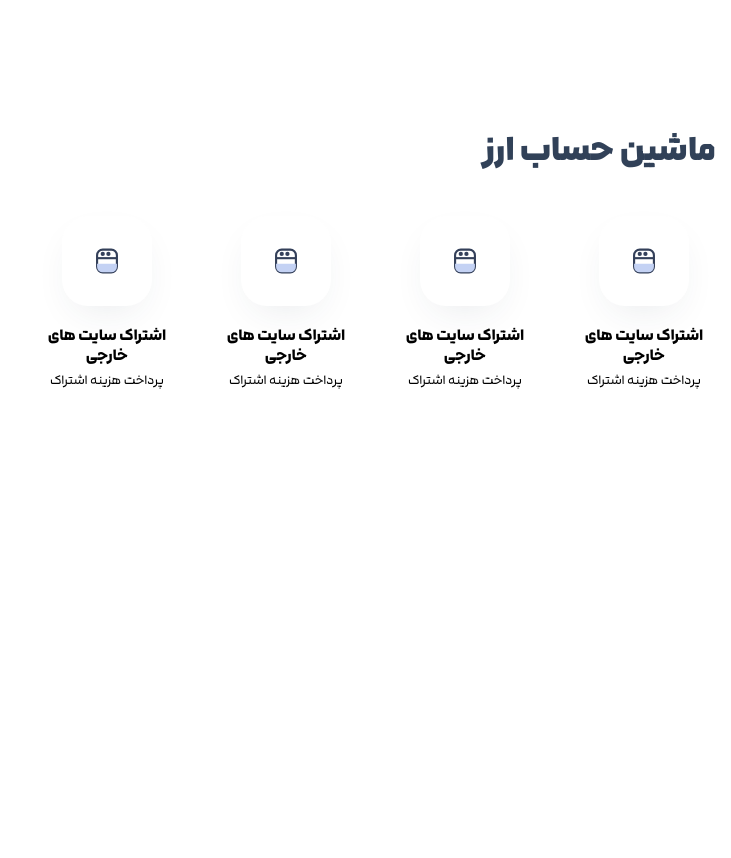
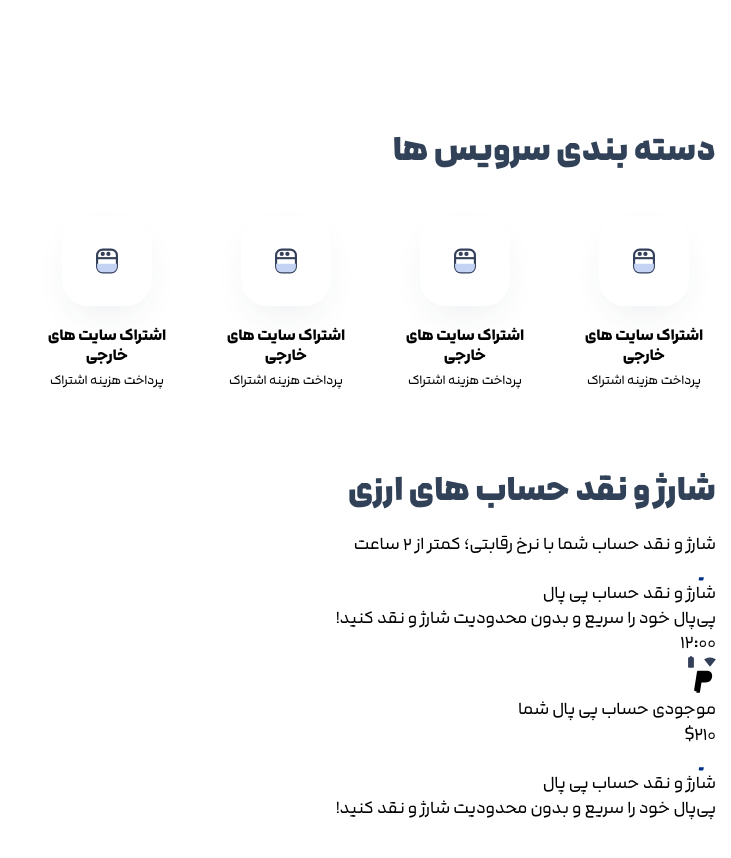
Before and after one commit to hossein1075/CryptoHub, a Next.js app: page / in a window 1280 px wide. Shown: the part 1280-2138 px from the top of the page, without its empty margins (549-1280 px from the left). Before the commit the page ends 1692 px from the top, so only its background shows below. Built offline with nearby package versions, Linux system fonts and the light colour scheme.

Commit message:
add html section fourth pages home

```diff
--- a/src/components/main/mainHome/MainHome.tsx
+++ b/src/components/main/mainHome/MainHome.tsx
@@ -1,4 +1,5 @@
 import Calculator from '@/components/template/home/Calculator/Calculator'
+import ChargeCrypto from '@/components/template/home/ChargeCrypto/ChargeCrypto'
 import Introduce from '@/components/template/home/introduce/Introduce'
 import ListService from '@/components/template/home/ListService/ListService'
 import React from 'react'
@@ -9,6 +10,7 @@ function MainHome() {
       <Introduce/>
       <Calculator/>
       <ListService/>
+      <ChargeCrypto/>
     </main>
   )
 }
--- a/src/components/modules/NavBarCryptoPriceBox/NavBarCryptoPriceBox.tsx
+++ b/src/components/modules/NavBarCryptoPriceBox/NavBarCryptoPriceBox.tsx
@@ -20,7 +20,7 @@ function NavBarCryptoPriceBox() {
 
 export default NavBarCryptoPriceBox
 
-// downsize
+// downsize / loss
 
 {/* <div className='flex items-center gap-2 px-3 rounded-lg hover:bg-cryptoPrice cursor-pointer transition-all duration-300 ease-linear'>
         <span className='size-1.5 rounded-full bg-red-400'></span>
--- a/src/components/modules/navBar/NavBarCryptoPrice.tsx
+++ b/src/components/modules/navBar/NavBarCryptoPrice.tsx
@@ -6,7 +6,6 @@ function NavBarCryptoPrice() {
     <>
       <div className="fixed top-0 left-0 right-0 font-lahze bg-white h-14 shadow-[0_2px_10px_-4px_rgba(0,0,0,0.05)] z-40 flexCenter border-b-2 border-slate-100">
         <div className='flex items-center gap-8 px-4'>
-
           <NavBarCryptoPriceBox />
           <NavBarCryptoPriceBox />
           <NavBarCryptoPriceBox />
--- /dev/null
+++ b/src/components/template/home/ChargeCrypto/ChargeCrypto.tsx
@@ -0,0 +1,80 @@
+import React from 'react'
+
+function ChargeCrypto() {
+    return (
+        <section className='mt-15 mb-80 font-lahze'>
+            <div className="container">
+                <h2 className='mb-6 text-lg md:text-xl lg:text-3xl font-extrabold text-slate-700'>شارژ و نقد حساب های ارزی</h2>
+                <p>شارژ و نقد حساب شما با نرخ رقابتی؛ کمتر از ۲ ساعت</p>
+
+                <div>
+                    {/* هاله نور پشت سکشن */}
+                    <div></div>
+                    {/* یاکس سمت راست */}
+                    <div>
+                        <div>
+                            <div>
+                                <svg width="24" height="24" viewBox="0 0 24 24" fill="none" xmlns="http://www.w3.org/2000/svg">
+                                    <path d="M7.078 20.25H10.155L11.531 11.517H15.011C18.423 11.517 20.301 9.839 20.655 6.444C20.817 4.887 20.407 3.593 19.467 2.651C18.665 1.849 17.303 1.5 15.465 1.5H8.761C8.243 1.5 7.795 1.868 7.708 2.378L5.275 17.842C5.176 18.472 5.662 19.043 6.3 19.043H7.406L7.078 20.25Z" fill="white"></path>
+                                    <path d="M10.155 20.25H7.078L6.724 22.493C6.634 23.064 7.086 23.585 7.665 23.585H10.518C10.957 23.585 11.336 23.272 11.411 22.842L11.666 21.229L11.838 20.25H10.155Z" fill="#003087"></path>
+                                </svg>
+                            </div>
+                            <div>
+                                <h3>شارژ و نقد حساب پی پال</h3>
+                                <p>پی‌پال خود را سریع و بدون محدودیت شارژ و نقد کنید!</p>
+                            </div>
+                        </div>
+                    </div>
+                    {/* گوشی موبایل */}
+                    <div>
+                        <div>
+                            {/* رنگ موج درا پشت گوشی */}
+                            <div></div>
+                            {/* گوشی موبایل */}
+                            <div>
+                                <span>12:00</span>
+                                <div className="flex gap-1.5 items-center">
+                                    <svg width="12" height="12" viewBox="0 0 24 24" fill="#34405a">
+                                        <path d="M12.01 21.49L23.64 7c-.45-.34-4.93-4-11.64-4C5.28 3 .81 6.66.36 7l11.63 14.49.01.01.01-.01z"></path>
+                                    </svg>
+                                    <svg width="14" height="14" viewBox="0 0 24 24" fill="#34405a">
+                                        <path d="M15.67 4H14V2h-4v2H8.33C7.6 4 7 4.6 7 5.33v15.33C7 21.4 7.6 22 8.33 22h7.33c.74 0 1.34-.6 1.34-1.33V5.33C17 4.6 16.4 4 15.67 4z"></path>
+                                    </svg>
+                                </div>
+                            </div>
+                            <div>
+                                <div>
+                                    <svg width="28" height="28" viewBox="0 0 24 24" fill="none" xmlns="http://www.w3.org/2000/svg">
+                                        <path d="M7.078 20.25H10.155L11.531 11.517H15.011C18.423 11.517 20.301 9.839 20.655 6.444C20.817 4.887 20.407 3.593 19.467 2.651C18.665 1.849 17.303 1.5 15.465 1.5H8.761C8.243 1.5 7.795 1.868 7.708 2.378L5.275 17.842C5.176 18.472 5.662 19.043 6.3 19.043H7.406L7.078 20.25Z" fill="currentColor"></path>
+                                    </svg>
+                                </div>
+                                <p>موجودی حساب پی پال شما</p>
+                                <h4>$210</h4>
+                            </div>
+                        </div>
+                    </div>
+                    {/* یاکس سمت راست */}
+
+                    <div>
+                        <div>
+                            <div>
+                                <svg width="24" height="24" viewBox="0 0 24 24" fill="none" xmlns="http://www.w3.org/2000/svg">
+                                    <path d="M7.078 20.25H10.155L11.531 11.517H15.011C18.423 11.517 20.301 9.839 20.655 6.444C20.817 4.887 20.407 3.593 19.467 2.651C18.665 1.849 17.303 1.5 15.465 1.5H8.761C8.243 1.5 7.795 1.868 7.708 2.378L5.275 17.842C5.176 18.472 5.662 19.043 6.3 19.043H7.406L7.078 20.25Z" fill="white"></path>
+                                    <path d="M10.155 20.25H7.078L6.724 22.493C6.634 23.064 7.086 23.585 7.665 23.585H10.518C10.957 23.585 11.336 23.272 11.411 22.842L11.666 21.229L11.838 20.25H10.155Z" fill="#003087"></path>
+                                </svg>
+                            </div>
+                            <div>
+                                <h3>شارژ و نقد حساب پی پال</h3>
+                                <p>پی‌پال خود را سریع و بدون محدودیت شارژ و نقد کنید!</p>
+                            </div>
+                        </div>
+                    </div>
+
+                </div>
+
+            </div>
+        </section>
+    )
+}
+
+export default ChargeCrypto
--- a/src/components/template/home/ListService/ListService.tsx
+++ b/src/components/template/home/ListService/ListService.tsx
@@ -5,7 +5,7 @@ function ListService() {
     return (
         <section className='mt-15 font-lahze'>
             <div className="container">
-                <h2 className='mb-6 text-lg md:text-xl lg:text-3xl font-extrabold text-slate-700'>ماشین حساب ارز</h2>
+                <h2 className='mb-6 text-lg md:text-xl lg:text-3xl font-extrabold text-slate-700'>دسته بندی سرویس ها</h2>
                 {/* slider */}
                 <div className='flex items-center py-6'>
                     <ListServiceBox/>
```
